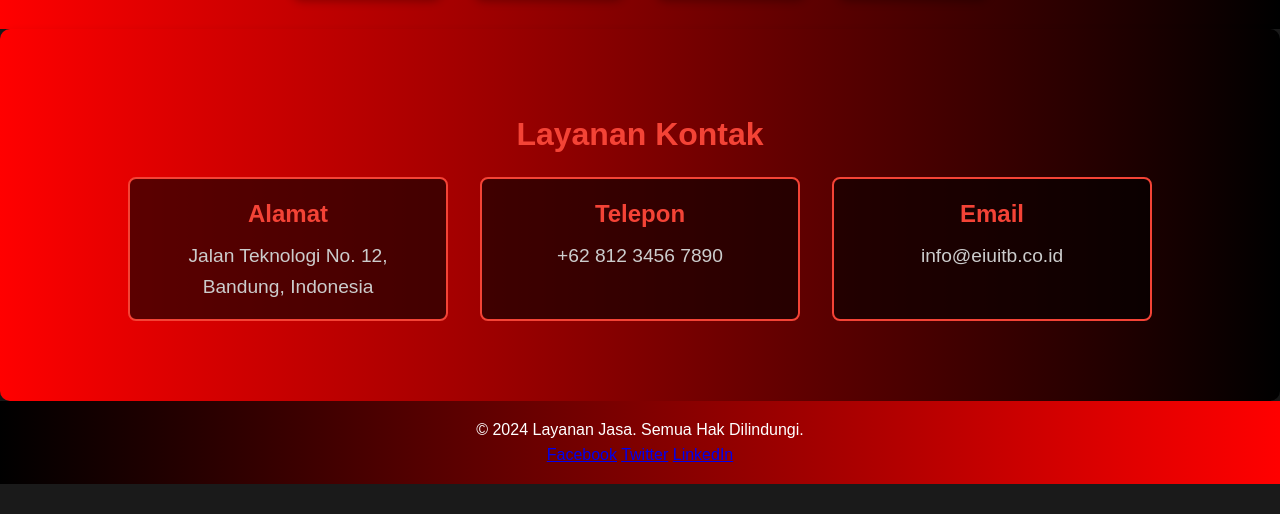
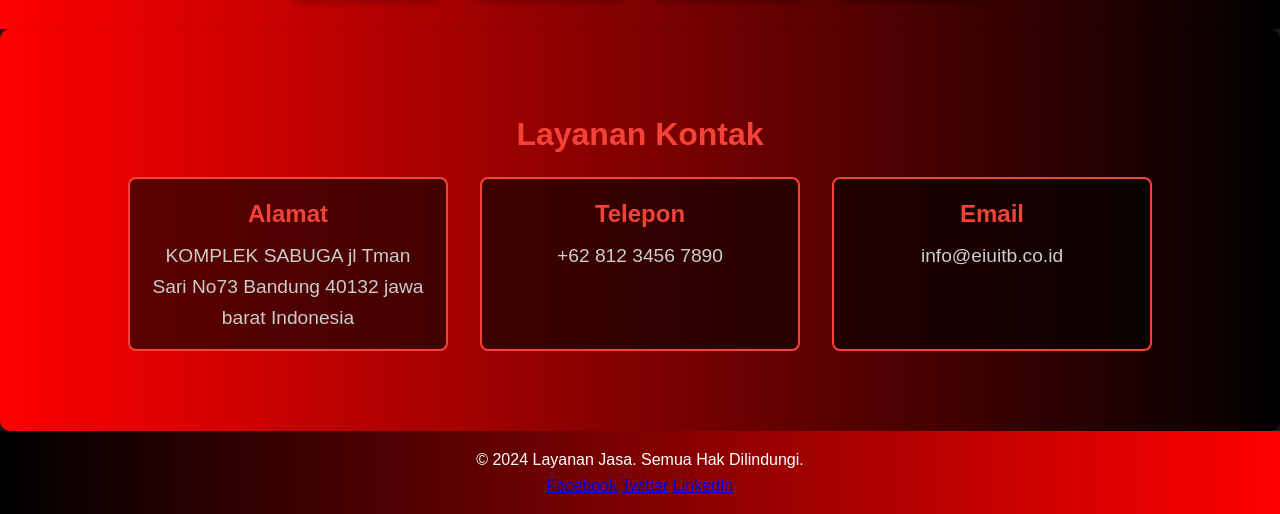
Before and after one commit to saviq2007/EIUITB, a plain HTML site: page index.html in a window 1280 px wide. Shown: the part 3216-3730 px from the top of the page. Before the commit the page ends 3700 px from the top, so only its background shows below. Drawn offline with Linux system fonts and the light colour scheme.

Commit message:
index.html

```diff
--- a/index.html
+++ b/index.html
@@ -178,7 +178,7 @@
     <div class="contact-info">
       <div class="contact-item">
         <h3>Alamat</h3>
-        <p>Jalan Teknologi No. 12, Bandung, Indonesia</p>
+        <p>KOMPLEK SABUGA jl Tman Sari No73 Bandung 40132 jawa barat Indonesia</p>
       </div>
       <div class="contact-item">
         <h3>Telepon</h3>
```
